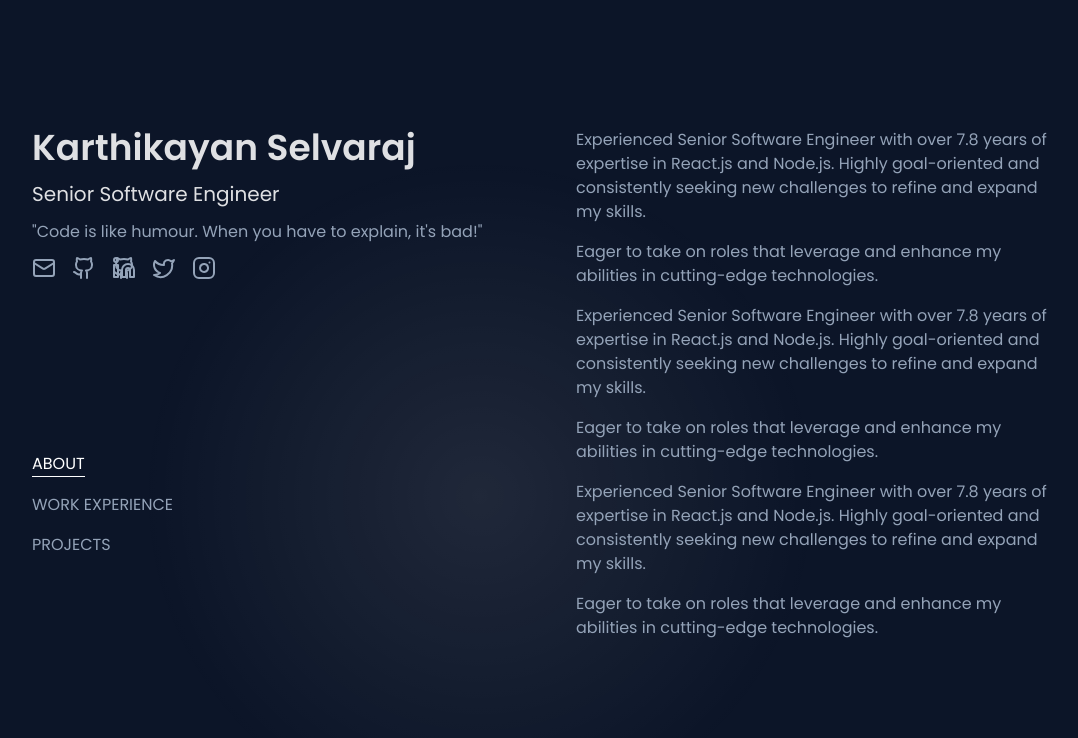
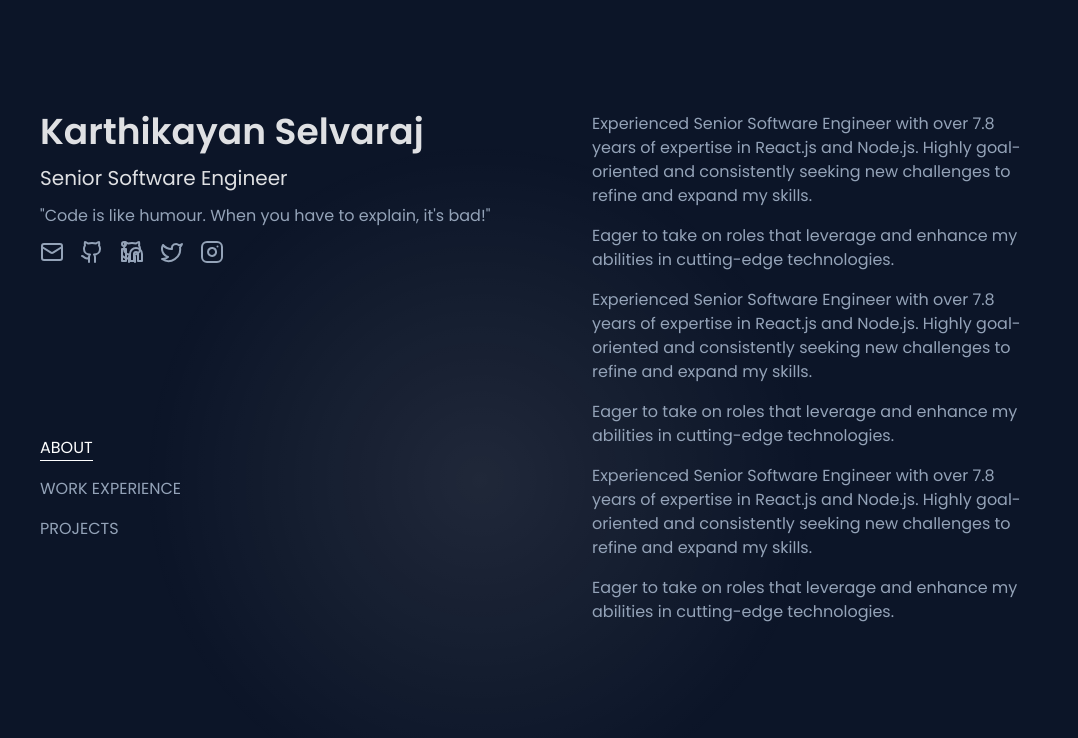
Before and after one commit to skarthikayan/karthikayan.in, a React (Vite) app: page / in a window 1280 px wide. Shown: the top 738 px of the page, without its empty margins (96-1174 px from the left). Built offline with nearby package versions, Linux system fonts and the light colour scheme.

Commit message:
Fix: tweaked css to remove horizontal scroll bar

```diff
--- a/src/App.jsx
+++ b/src/App.jsx
@@ -40,10 +40,10 @@ function App() {
   }, []);
 
   return (
-    <div className="flex flex-col lg:flex-row mx-auto min-h-screen max-w-screen-xl lg:px-24 p-4">
+    <div className="flex flex-col lg:flex-row mx-auto min-h-screen max-w-screen-xl lg:px-24">
       <div className="mover" />
       <Header activeSection={activeSection} />
-      <main className="lg:w-1/2 lg:py-24 py:12 z-10 px-4">
+      <main className="lg:w-1/2 lg:py-24 py:12 z-10 px-8">
         <About />
         <Experience />
         <Projects />
--- a/src/components/About.jsx
+++ b/src/components/About.jsx
@@ -4,7 +4,7 @@ function About() {
       id="about"
       className="flex items-start justify-start flex-col gap-4 mb-20 p-4"
     >
-      <div className="lg:hidden w-[calc(100%-2rem)] w-screen px-6 py-4 sticky top-0 backdrop-blur -mx-7">
+      <div className="lg:hidden w-[calc(100vw-4rem)] px-6 py-4 sticky top-0 backdrop-blur -mx-7">
         <h2>About</h2>
       </div>
       <p className="text-left">
--- a/src/components/Experience.jsx
+++ b/src/components/Experience.jsx
@@ -18,7 +18,7 @@ function Experience() {
       id="experience"
       className="flex items-start justify-start flex-col gap-4 mb-20  p-4 lg:p-0"
     >
-      <div className="lg:hidden w-[calc(100%-2rem)] px-6 py-4 sticky top-0 backdrop-blur -mx-7">
+      <div className="lg:hidden w-[calc(100vw-4rem)] px-6 py-4 sticky top-0 backdrop-blur -mx-7">
         <h2>Experience</h2>
       </div>
       <div>
--- a/src/components/Header.jsx
+++ b/src/components/Header.jsx
@@ -25,7 +25,7 @@ function Header({ activeSection }) {
     { icon: <InstagramIcon />, link: "https://instagram.com/karthikayan.s" },
   ];
   return (
-    <header className="lg:sticky lg:top-0 lg:h-screen lg:w-1/2  lg:py-28 py-20 px-8 flex flex-col justify-start items-start z-10">
+    <header className="lg:sticky lg:top-0 lg:h-screen lg:w-1/2  lg:py-28 py-20 px-10 flex flex-col justify-start items-start z-10">
       <h1 className="text-4xl font-semibold">Karthikayan Selvaraj</h1>
       <h2 className="text-xl font-normal mt-3">Senior Software Engineer</h2>
       <p className="text-base italic  mt-3">
--- a/src/components/Projects.jsx
+++ b/src/components/Projects.jsx
@@ -10,7 +10,7 @@ function Projects() {
       id="projects"
       className=" flex items-start justify-start flex-col gap-4 mb-20 p-4 lg:p-0"
     >
-      <div className=" lg:hidden w-[calc(100%-2rem)] px-6 py-4 sticky top-0 backdrop-blur -mx-7">
+      <div className="lg:hidden w-[calc(100vw-4rem)] px-6 py-4 sticky top-0 backdrop-blur -mx-7">
         <h2>Projects</h2>
       </div>
       <div>
```
